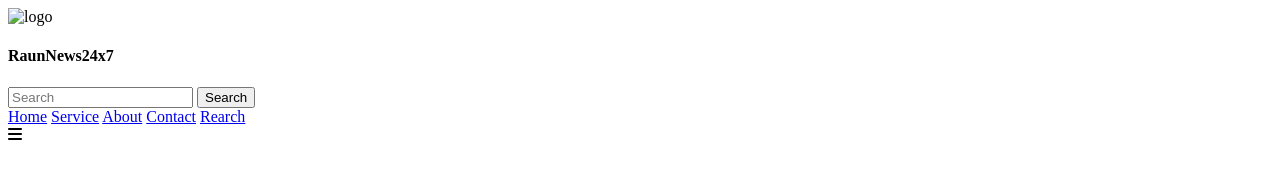
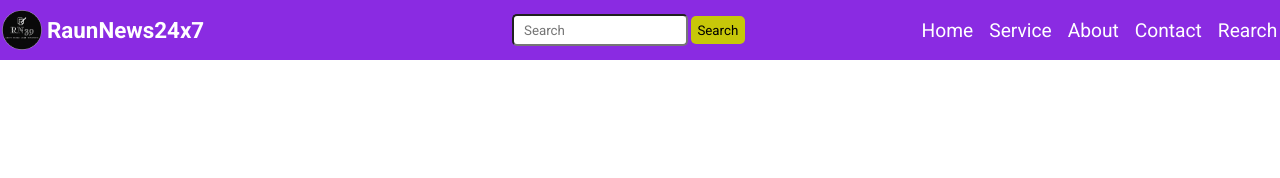
Before and after one commit to CoderRaushan/Navbar, a plain HTML site: page index.html in a window 1280 px wide. Drawn offline with Linux system fonts and the light colour scheme; the site is published under a folder, as on GitHub Pages, so addresses that start at the root find nothing.

Commit message:
css and js file seperated

```diff
--- a/index.html
+++ b/index.html
@@ -12,7 +12,7 @@
     <link rel="stylesheet" href="https://cdnjs.cloudflare.com/ajax/libs/font-awesome/6.6.0/css/all.min.css"
         integrity="sha512-Kc323vGBEqzTmouAECnVceyQqyqdsSiqLQISBL29aUW4U/M7pSPA/gEUZQqv1cwx4OnYxTxve5UMg5GT6L4JJg=="
         crossorigin="anonymous" referrerpolicy="no-referrer" />
-    <link rel="stylesheet" href="/navbar.css">
+    <link rel="stylesheet" href="navbar.css">
     <title>Navbar</title>
 
 </head>
@@ -21,7 +21,7 @@
     <nav>
         <div class="main_nav_container">
             <div class="company_icon_logo_name">
-                <img src="/logo.png" id="logo_icon_photo" alt="logo">
+                <img src="logo.png" id="logo_icon_photo" alt="logo">
                 <h4 id="h4_heading">RaunNews24x7</h4>
             </div>
             <div class="nav_items_container" id="nav_items_container">
@@ -42,7 +42,7 @@
             </div>
         </div>
     </nav>
-    <script src="/navbar.js"></script>
+    <script src="navbar.js"></script>
 </body>
 
 </html>
```
